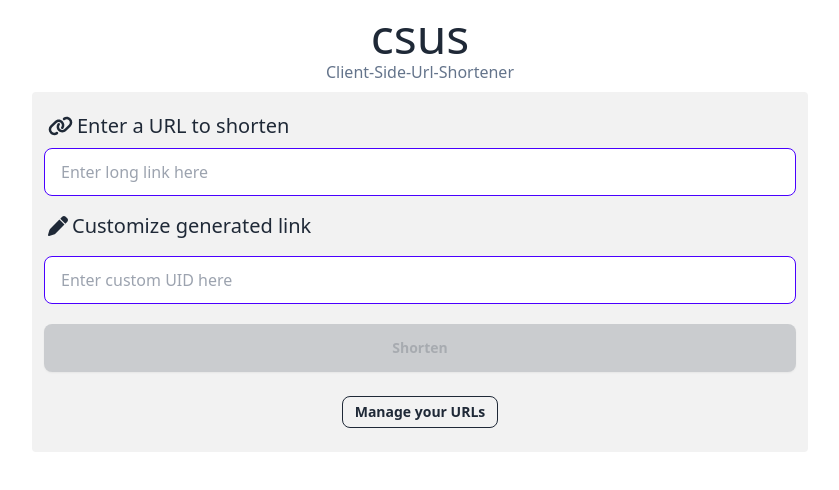
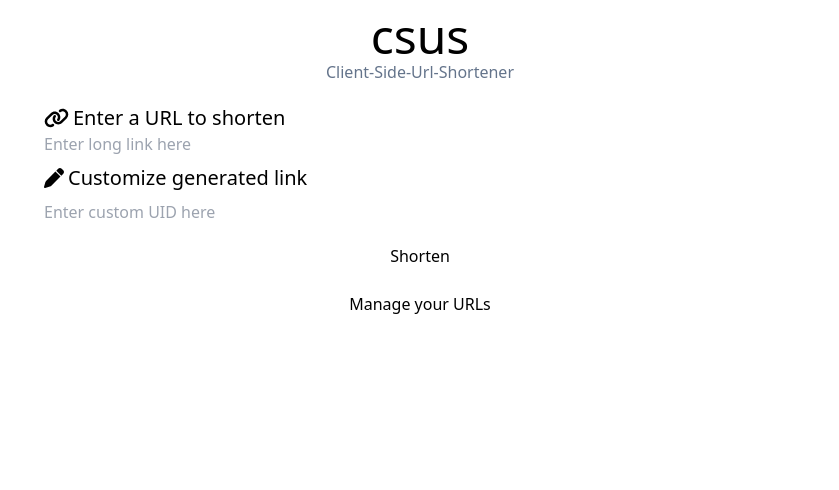
Before and after one commit to TheWilley/csus, a React (Vite) app: page /#/ in a window 1280 px wide. Shown: the top 490 px of the page, without its empty margins (220-1059 px from the left). Built offline with nearby package versions, Linux system fonts and the light colour scheme; no server answers.

Commit message:
chore: removed daisyui

```diff
--- a/package.json
+++ b/package.json
@@ -38,7 +38,6 @@
     "@typescript-eslint/parser": "^6.0.0",
     "@vitejs/plugin-react": "^4.0.3",
     "autoprefixer": "^10.4.15",
-    "daisyui": "^4.12.10",
     "eslint": "^8.45.0",
     "eslint-plugin-react-hooks": "^4.6.0",
     "eslint-plugin-react-refresh": "^0.4.3",
--- a/tailwind.config.js
+++ b/tailwind.config.js
@@ -1,10 +1,7 @@
-import daisyui from 'daisyui';
-
 /** @type {import('tailwindcss').Config} */
 export default {
   content: ['./index.html', './src/**/*.{js,ts,jsx,tsx}'],
   theme: {
     extend: {},
   },
-  plugins: [daisyui],
 };
```
Also changed, not shown: 1 other file (tests, documents, lock files or other folders).
